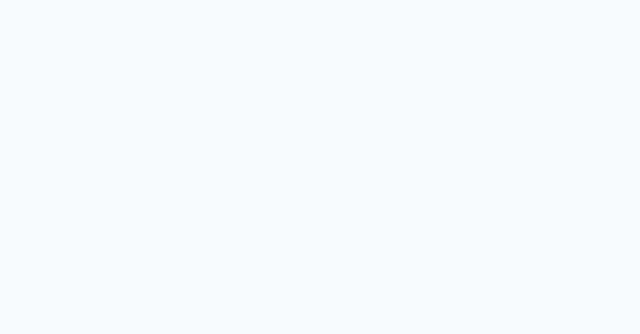
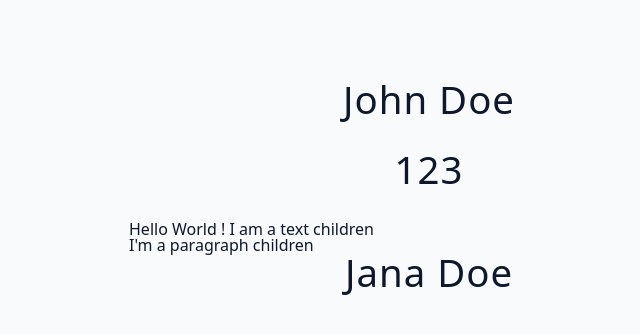
Before and after one commit to danielOuattara/Typescript_John_Smilga_Udemy, a React (Vite) app in the folder 04_Typescript_and_React/: page / in a window 1280 px wide. Shown: the top 334 px of the page, without its empty margins (211-851 px from the left). Built offline with nearby package versions, Linux system fonts and the light colour scheme.

Commit message:
04 Typescript+React: 02 props

```diff
--- a/04_Typescript_and_React/src/02-props/index.tsx
+++ b/04_Typescript_and_React/src/02-props/index.tsx
@@ -1,8 +1,39 @@
-function Component() {
+// type TypeComponentProps = {
+//   name: string;
+//   id?: number;
+//   children?: React.ReactNode;
+// };
+
+// function Component({ name, id, children }: TypeComponentProps) {
+//   return (
+//     <div>
+//       <h2>{name}</h2>
+//       <h2>{id}</h2>
+//       {children}
+//     </div>
+//   );
+// }
+// export default Component;
+
+//---------------------------------------- OR
+
+import { PropsWithChildren } from "react";
+
+type TypeComponentProps = {
+  name: string;
+  id?: number;
+};
+
+function Component({
+  name,
+  id,
+  children,
+}: PropsWithChildren<TypeComponentProps>) {
   return (
     <div>
-      <h2>React & Typescript</h2>
-      <h2>Props</h2>
+      <h2>{name}</h2>
+      <h2>{id}</h2>
+      {children}
     </div>
   );
 }
--- a/04_Typescript_and_React/src/App.tsx
+++ b/04_Typescript_and_React/src/App.tsx
@@ -1,9 +1,14 @@
-import Component from "./01-return";
+// import Component from "./01-return";
+import Component from "./02-props";
 
 export default function App() {
   return (
     <main>
-      <Component />
+      <Component name="John Doe" id={123}>
+        Hello World ! I am a text children
+        <p>I'm a paragraph children</p>
+      </Component>
+      <Component name="Jana Doe" />
     </main>
   );
 }
```
